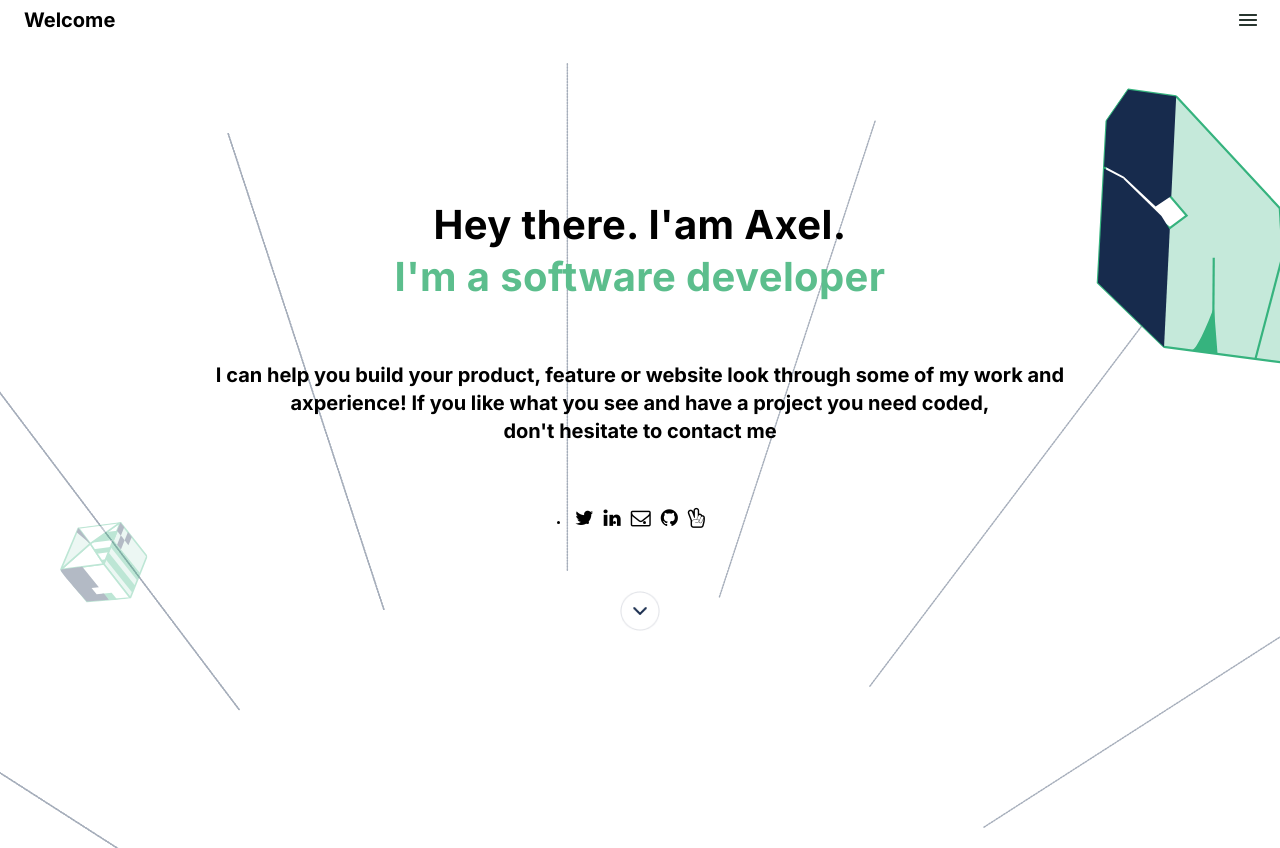
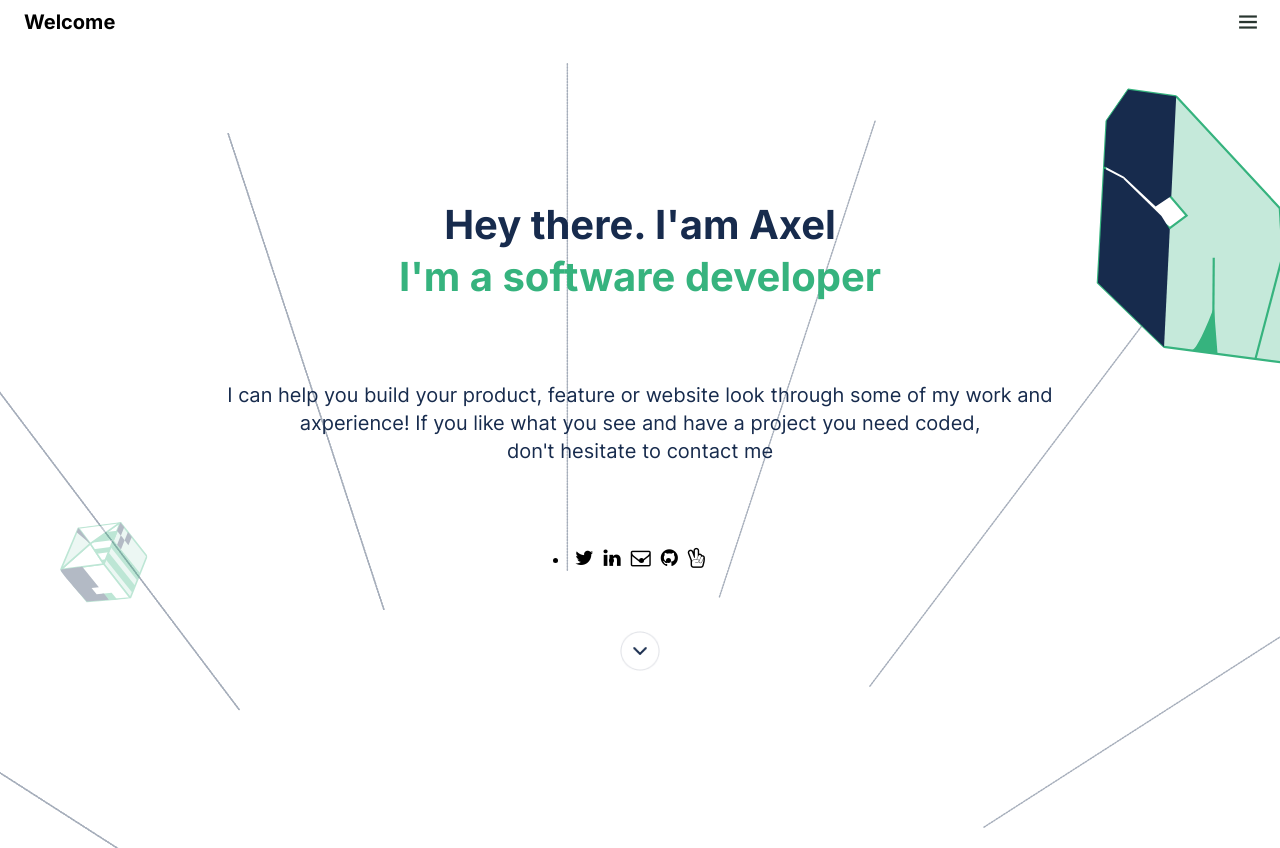
Before and after one commit to lexoxo/Portfolio-setup-and-mobile-version-skeleton, a website: page index.html in a window 1280 px wide. Drawn offline with Linux system fonts and the light colour scheme.

Commit message:
Add Inter font and update weight

```diff
--- a/index.html
+++ b/index.html
@@ -18,7 +18,7 @@
 <img src="images/menu.png" alt="logo" />
 </header>
 <section class="headline">
-    <h1>Hey there. I'am Axel.<br><span id="second-h1">I'm a software developer</span></h1>
+    <h1>Hey there. I'am Axel<br><span id="second-h1">I'm a software developer</span></h1>
     <p>I can help you build your product, feature or website look through some of my work and<br> axperience!
        If you like what you see and have a project you need coded,<br> don't hesitate to contact me</p>
        <ul class="social">
@@ -29,6 +29,7 @@
         <li><i class="fa fa-hand-peace-o"></i></li>
         </ul>
        <img class="more-img" src="images/more.png" alt=""/>
+
 </section>
 </body>
 </html>
--- a/styles.css
+++ b/styles.css
@@ -1,9 +1,13 @@
 html {
-  font-size: 62.5%;
   box-sizing: border-box;
   width: 100%;
   scroll-behavior: smooth;
   font-family: 'Inter', sans-serif;
+}
+
+@font-face {
+  font-family: Inter;
+  src: url(Inter.ttf);
   }
 
 * {
@@ -12,6 +16,7 @@ html {
 }
 
 body {
+  font-family: Inter;
   margin: 0;
   padding: 0;
   text-align: center;
@@ -27,10 +32,6 @@ body {
 header {
   position: fixed;
   top: 0;
-  font-style: normal;
-  font-weight: 600;
-  font-size: 15px;
-  line-height: 20px;
   display: flex;
   justify-content: space-between;
   width: 100%;
@@ -58,23 +59,30 @@ header img {
 }
 
 .headline h1 {
+
+
 font-style: normal;
-  font-weight: bold;
 font-size: 40px;
+font-weight: 700;
 line-height: 52px;
 text-align: center;
-  letter-spacing: 0.37px;
+color: #172B4D;
   margin-top: 151px;
 }
 
 #second-h1 {
-  color: rgb(92, 190, 141);
+  color: #36b37e;
 }
 
 .headline p {
 margin-top: 58px;
+padding: 20px;
+font-style: normal;
+font-weight: normal;
 font-size: 20px;
 line-height: 28px;
+text-align: center;
+color: #172B4D;
 }
 
 .social {
```
Also changed, not shown: Inter.ttf (added). Lines whose indentation alone changed are shown as unchanged.
